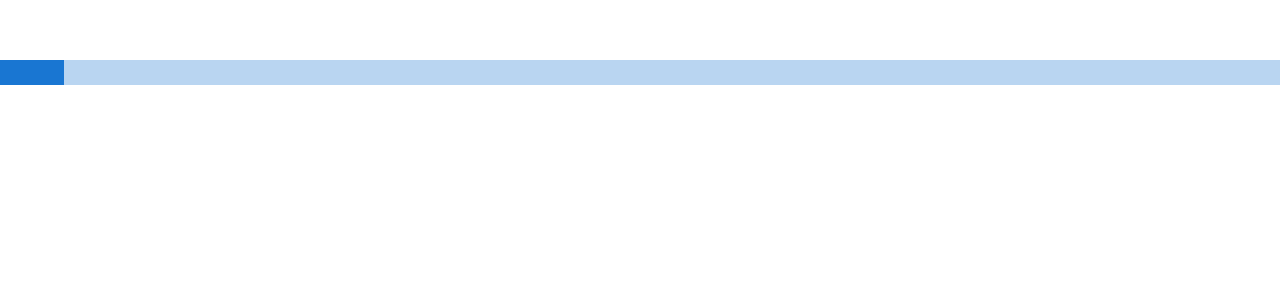
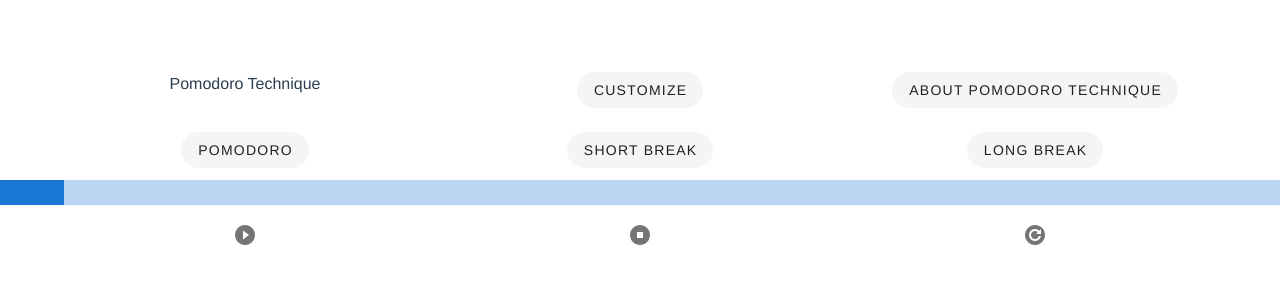
Before and after one commit to ale8jandro/pomodoro-technique, a Vue app: page / in a window 1280 px wide. Shown: the top 300 px of the page. Built offline with nearby package versions, Linux system fonts and the light colour scheme.

Commit message:
Implemented Pomodoro Information

```diff
--- a/src/App.vue
+++ b/src/App.vue
@@ -3,6 +3,9 @@
     <Header />
     <PomodoroButtons />
     <Timer />
+    <TimerButtons />
+    <Shortcuts />
+    <TodoList />
   </v-app>
 </template>
 
--- /dev/null
+++ b/src/components/Customize.vue
@@ -0,0 +1,46 @@
+<template>
+    <div>
+        <v-btn
+            rounded
+            depressed
+            @click.stop="dialog = true">
+            Customize
+        </v-btn>
+        <v-dialog
+            v-model="dialog"
+            max-width="400px">
+            <v-card>
+                <v-card-title>Settings</v-card-title>
+                <v-card-text>
+                    Set custom Times (in minutes)
+                    Pomodoro: 25
+                    Short Break
+                    Long Break
+                    Auto Start pomodoros
+                    Auto start breaks
+                    Notify when one minute is left
+                    Select sound
+                </v-card-text>
+                <v-card-actions>
+                    <v-spacer></v-spacer>
+                    <v-btn color="blue darken-1" text @click="dialog = false">Close</v-btn>
+                    <v-btn color="green darken-1" text @click="closeAndSave">Save</v-btn>
+                </v-card-actions>
+            </v-card>
+        </v-dialog>
+    </div>
+</template>
+
+<script>
+export default {
+    name: 'Customize',
+    data: () => ({
+        dialog: false,
+    }),
+    methods: {
+        closeAndSave() {
+            this.dialog = false;
+        },
+    },
+}
+</script>
--- a/src/components/Header.vue
+++ b/src/components/Header.vue
@@ -1,11 +1,28 @@
 <template>
-    <div>
-
-    </div>
+    <v-container>
+        <v-row>
+            <v-col>
+                <div>Pomodoro Technique</div>
+            </v-col>
+            <v-col>
+                <Customize />
+            </v-col>
+            <v-col>
+                <PomodoroTechnique />
+            </v-col>
+        </v-row>
+    </v-container>
 </template>
 
 <script>
+import PomodoroTechnique from '@/components/PomodoroTechnique';
+import Customize from '@/components/Customize';
+
 export default {
     name: 'Header',
+    components: {
+        PomodoroTechnique,
+        Customize,
+    },
 }
 </script>
--- a/src/components/PomodoroButtons.vue
+++ b/src/components/PomodoroButtons.vue
@@ -1,7 +1,17 @@
 <template>
-    <div>
-
-    </div>
+    <v-container>
+        <v-row>
+            <v-col>
+                <v-btn rounded depressed>Pomodoro</v-btn>
+            </v-col>
+            <v-col>
+                <v-btn rounded depressed>Short Break</v-btn>
+            </v-col>
+            <v-col>
+                <v-btn rounded depressed>Long Break</v-btn>
+            </v-col>
+        </v-row>
+    </v-container>
 </template>
 
 <script>
--- /dev/null
+++ b/src/components/PomodoroTechnique.vue
@@ -0,0 +1,58 @@
+<template>
+    <div>
+        <v-btn
+            rounded
+            depressed
+            @click.stop="dialog = true">
+            About Pomodoro Technique
+        </v-btn>
+        <v-dialog
+            v-model="dialog"
+            max-width="400px">
+            <v-card>
+                <v-card-title class="headline">Pomodoro Instructions</v-card-title>
+                <v-card-text>
+                    <v-list two-line subheader>
+                        <v-list-item
+                            v-for="item in items"
+                            :key="item.title">
+                            <v-list-item-avatar>
+                                <v-icon :class="item.iconClass">{{ item.icon }}</v-icon>
+                            </v-list-item-avatar>
+
+                            <v-list-item-content class="text-left">
+                                <v-list-item-title class="bold">{{ item.title }}</v-list-item-title>
+                                <v-list-item-subtitle>{{ item.subtitle }}</v-list-item-subtitle>
+                            </v-list-item-content>
+                        </v-list-item>
+                    </v-list>
+                </v-card-text>
+                <v-card-actions>
+                    <v-spacer></v-spacer>
+                    <v-btn
+                        color="green darken-1"
+                        text
+                        @click="dialog = false">
+                        Close
+                    </v-btn>
+                </v-card-actions>
+            </v-card>
+        </v-dialog>
+    </div>
+</template>
+
+<script>
+export default {
+    name: 'PomodoroTechnique',
+    data: () => ({
+        dialog: false,
+        items: [
+            { icon: 'mdi-clipboard-list', iconClass: 'blue white--text', title: 'Step 1', subtitle: 'Decide on the task to be done.' },
+            { icon: 'mdi-timer', iconClass: 'blue white--text', title: 'Step 2', subtitle: 'Set the timer to 25 minutes.' },
+            { icon: 'mdi-progress-clock', iconClass: 'blue white--text', title: 'Step 3', subtitle: 'Work on the task until the timer rings.' },
+            { icon: 'mdi-coffee', iconClass: 'blue white--text', title: 'Step 4', subtitle: 'Take a short 5 minutes break.' },
+            { icon: 'mdi-food-apple', iconClass: 'amber white--text', title: 'Step 5', subtitle: 'Take a 15-30 minute break every 4 cycles.' },
+        ],
+    }),
+}
+</script>
--- a/src/components/TimerButtons.vue
+++ b/src/components/TimerButtons.vue
@@ -1,7 +1,23 @@
 <template>
-    <div>
-
-    </div>
+    <v-container>
+        <v-row>
+            <v-col>
+                <v-btn icon>
+                    <v-icon>mdi-play-circle</v-icon>
+                </v-btn>
+            </v-col>
+            <v-col>
+                <v-btn icon>
+                    <v-icon>mdi-stop-circle</v-icon>
+                </v-btn>
+            </v-col>
+            <v-col>
+                <v-btn icon>
+                    <v-icon>mdi-refresh-circle</v-icon>
+                </v-btn>
+            </v-col>
+        </v-row>
+    </v-container>
 </template>
 
 <script>
```
Also changed, not shown: 1 other file (tests, documents, lock files or other folders).
